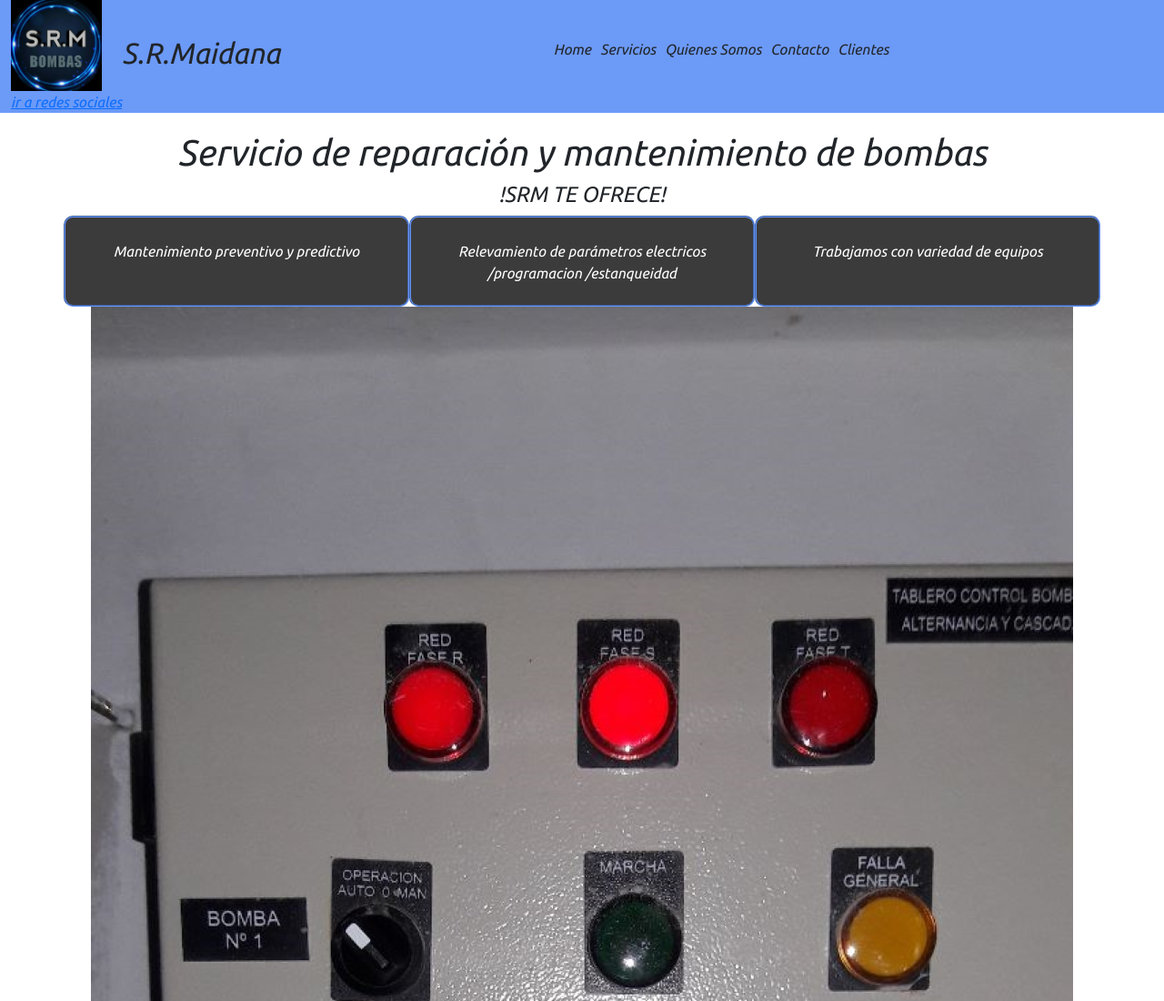
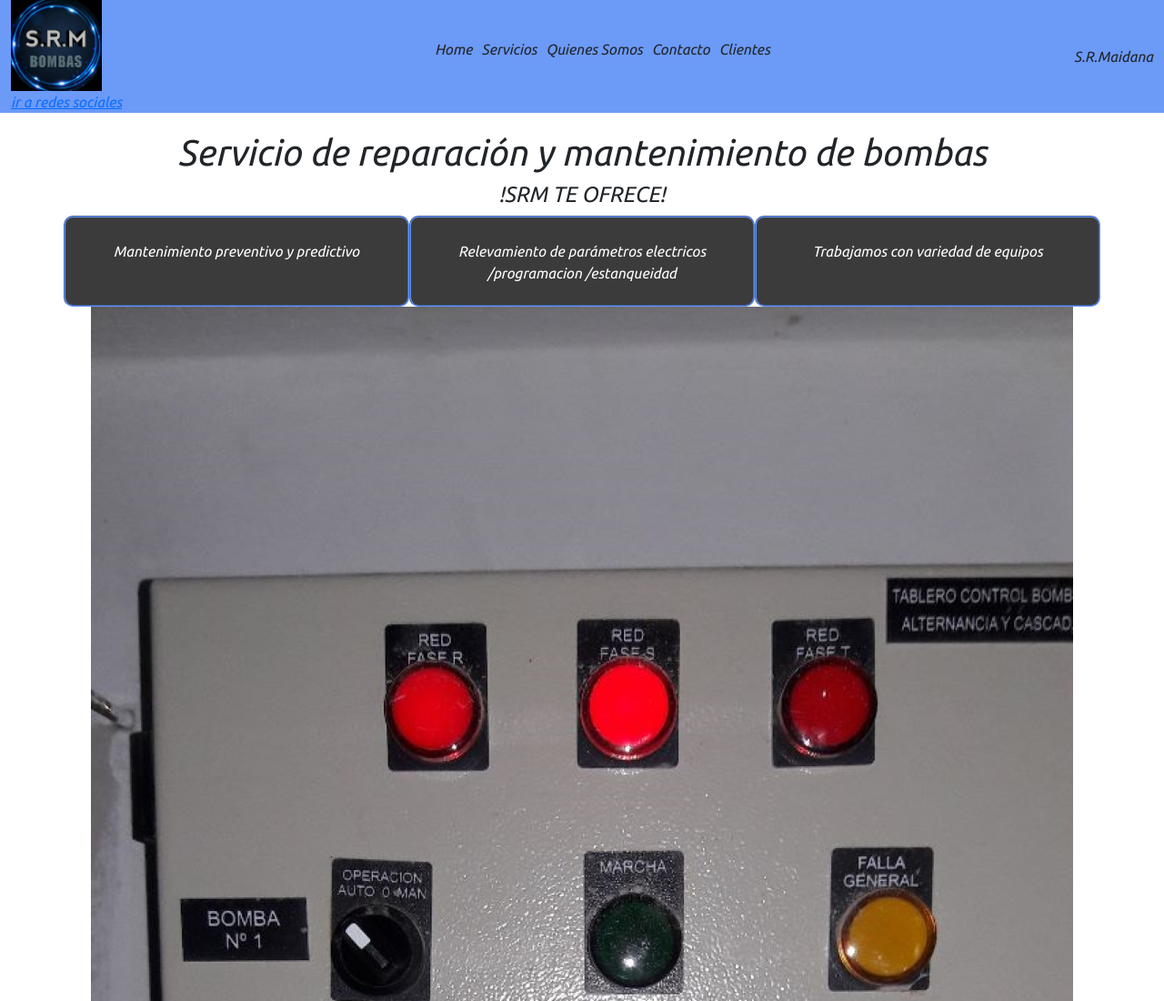
Before and after one commit to Martinmaidana14/ProyectoFinal-MartinMaidana, a website: page index.html in a window 1280 px wide. Shown: the top 1100 px of the page at 91% size. Drawn offline with nearby package versions, Linux system fonts and the light colour scheme.

Commit message:
correccion header

```diff
--- a/index.html
+++ b/index.html
@@ -26,9 +26,6 @@
           <button class="navbar-toggler" type="button" data-bs-toggle="collapse" data-bs-target="#navbarSupportedContent" aria-controls="navbarSupportedContent" aria-expanded="false" aria-label="Toggle navigation">
             <span class="navbar-toggler-icon"></span>
           </button>
-          <div>
-            <a class="nav-link disabled"><h2>S.R.Maidana</h2></a>
-          </div>
           <div class="collapse navbar-collapse centerBar" id="navbarSupportedContent">
             <ul class="centerBar">
               <li class="nav-item">
@@ -47,6 +44,9 @@
                 <a class="nav-link" href="./pages/clientes.html">Clientes</a>
               </li>
             </ul>
+          </div>
+          <div class="srm-item">
+            <a class="nav-link disabled">S.R.Maidana</a>
           </div>
         </div>
       </nav>
--- a/scss/_header.scss
+++ b/scss/_header.scss
@@ -12,7 +12,7 @@ header {
     }
     /* Centrado */
     .centerBar{
-        align-items: end;
+        align-items: center;
         justify-content: center;
     }
     .flexEnd{
--- a/scss/_mainhome.scss
+++ b/scss/_mainhome.scss
@@ -1,8 +1,9 @@
 // MAIN INDEX
 
 
-.centerBar {
+header .centerBar {
     display: flex;
+    justify-content: center;
     align-self: center;
     padding: 0%;
     .nav-item {
--- a/scss/_mediaqueries.scss
+++ b/scss/_mediaqueries.scss
@@ -7,7 +7,11 @@
     .centerBar {
     flex-direction: column;
     align-items: center;
-    }}
+    .srmitem {
+        display: none;
+    }
+    }
+}
 
 
 
```
Also changed, not shown: css/style.css, 1 other file.
